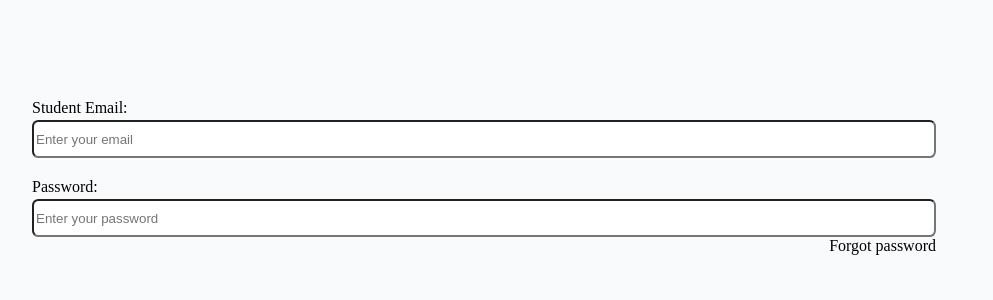
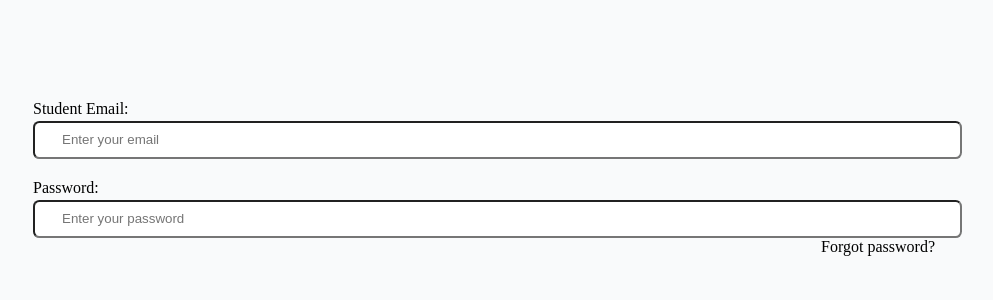
Before and after one commit to carlos45-dev/lending-platform, a React (Vite) app: page / in a window 1280 px wide. Shown: the part 500-800 px from the top of the page, without its empty margins (156-1149 px from the left). Built offline with nearby package versions, Linux system fonts and the light colour scheme.

Commit message:
Lending app

```diff
--- a/src/pages/SignIn.jsx
+++ b/src/pages/SignIn.jsx
@@ -11,7 +11,7 @@ function SignIn(){
         <div className="form-group2">
             <label htmlFor="password">Password:</label>
             <input type="password" id="password" name="password" className='input' required  placeholder='Enter your password'/>
-            <a className='forgot' >Forgot password</a>
+            <a className='forgot' >Forgot password?</a>
         </div>
         <button className='submit' type="submit">Sign In</button>
         </form>
--- a/src/styles/SignIn.css
+++ b/src/styles/SignIn.css
@@ -41,6 +41,7 @@ h3{
     width: 70vw;
     height: 4vh;
     border-radius:0.4rem;
+    padding-left: 3%;
 }
 .form-group{
    margin-bottom: 20px;
```
